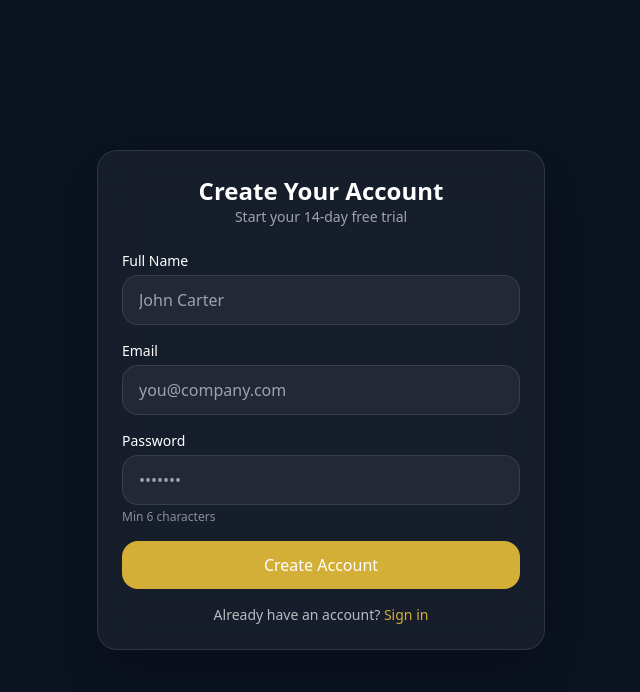
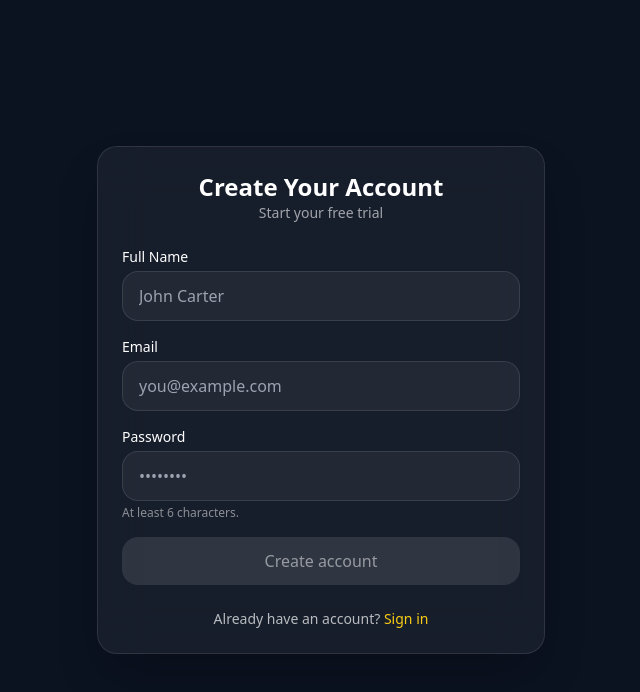
Before and after one commit to DevFarhanCoder/CardSync-Frontend, a React (Vite) app: page /signup in a window 1280 px wide. Shown: the top 692 px of the page, without its empty margins (319-959 px from the left). Built offline with nearby package versions, Linux system fonts and the light colour scheme.

Commit message:
Update SignUp.tsx

```diff
--- a/src/pages/auth/SignUp.tsx
+++ b/src/pages/auth/SignUp.tsx
@@ -1,8 +1,14 @@
-// src/pages/SignUp.tsx
-import React, { useState } from "react";
+// src/pages/auth/SignUp.tsx
+import React, { useState, useMemo } from "react";
 import { Link, useNavigate } from "react-router-dom";
 
-const API = import.meta.env.VITE_API_BASE_URL;
+/* -------- API base: use VITE_API_BASE_URL if set, else relative (for Vercel rewrite) -------- */
+const RAW = (import.meta as any)?.env?.VITE_API_BASE_URL as string | undefined;
+const BASE = (RAW ?? "").replace(/\/$/, "");
+const apiUrl = (path: string) => {
+  const p = path.startsWith("/") ? path : `/${path}`;
+  return BASE ? `${BASE}${p}` : p;
+};
 
 export default function SignUp() {
   const navigate = useNavigate();
@@ -12,37 +18,44 @@ export default function SignUp() {
   const [loading, setLoading] = useState(false);
   const [err, setErr] = useState<string | null>(null);
 
+  const canSubmit = useMemo(
+    () => name.trim().length > 1 && /\S+@\S+\.\S+/.test(email) && password.length >= 6 && !loading,
+    [name, email, password, loading]
+  );
+
   async function handleSubmit(e: React.FormEvent) {
     e.preventDefault();
+    if (!canSubmit) return;
+
     setErr(null);
-
-    // basic client validation
-    if (!name.trim() || !email.trim() || password.length < 6) {
-      setErr("Please fill all fields (password ≥ 6 chars).");
-      return;
-    }
+    setLoading(true);
 
     try {
-      setLoading(true);
-      const res = await fetch(`${API}/v1/auth/register`, {
+      const res = await fetch(apiUrl("/api/auth/signup"), {
         method: "POST",
         headers: { "Content-Type": "application/json" },
         body: JSON.stringify({ name, email, password }),
       });
 
-      const data = await res.json();
+      const ct = res.headers.get("content-type") || "";
+      const data = ct.includes("application/json") ? await res.json() : {};
+
       if (!res.ok) {
-        setErr(data?.error || "Registration failed");
+        const msg =
+          (data as any)?.message ||
+          (data as any)?.error ||
+          (res.status === 409 ? "Email already in use" : `Error ${res.status}`);
+        setErr(msg);
         return;
       }
 
-      // Save token & minimal user
-      localStorage.setItem("token", data.token);
-      localStorage.setItem("user", JSON.stringify(data.user));
+      // Save token & user (mirrors SignIn)
+      const token = (data as any)?.token as string | undefined;
+      if (token) localStorage.setItem("token", token);
+      if ((data as any)?.user) localStorage.setItem("user", JSON.stringify((data as any).user));
 
-      // Go to dashboard (or onboarding)
-      navigate("/dashboard", { replace: true });
-    } catch (e: any) {
+      navigate("/dashboard/cards", { replace: true });
+    } catch (_e) {
       setErr("Network error. Please try again.");
     } finally {
       setLoading(false);
@@ -54,7 +67,7 @@ export default function SignUp() {
       <div className="w-full max-w-md rounded-2xl border border-white/10 bg-white/5 backdrop-blur-xl p-6 shadow-2xl">
         <div className="text-center mb-6">
           <h1 className="text-2xl font-semibold">Create Your Account</h1>
-          <p className="text-white/60 text-sm">Start your 14-day free trial</p>
+          <p className="text-white/60 text-sm">Start your free trial</p>
         </div>
 
         <form onSubmit={handleSubmit} className="space-y-4">
@@ -65,7 +78,7 @@ export default function SignUp() {
               placeholder="John Carter"
               value={name}
               onChange={(e) => setName(e.target.value)}
-              className="w-full rounded-xl bg-white/5 border border-white/10 px-4 py-3 outline-none focus:border-white/30"
+              className="w-full rounded-xl bg-white/5 border border-white/10 px-4 py-3 outline-none focus:border-yellow-400/50"
             />
           </div>
 
@@ -73,10 +86,10 @@ export default function SignUp() {
             <label className="block text-sm mb-1">Email</label>
             <input
               type="email"
-              placeholder="you@company.com"
+              placeholder="you@example.com"
               value={email}
               onChange={(e) => setEmail(e.target.value)}
-              className="w-full rounded-xl bg-white/5 border border-white/10 px-4 py-3 outline-none focus:border-white/30"
+              className="w-full rounded-xl bg-white/5 border border-white/10 px-4 py-3 outline-none focus:border-yellow-400/50"
             />
           </div>
 
@@ -84,32 +97,35 @@ export default function SignUp() {
             <label className="block text-sm mb-1">Password</label>
             <input
               type="password"
-              placeholder="•••••••"
+              placeholder="••••••••"
               value={password}
               onChange={(e) => setPassword(e.target.value)}
-              className="w-full rounded-xl bg-white/5 border border-white/10 px-4 py-3 outline-none focus:border-white/30"
+              className="w-full rounded-xl bg-white/5 border border-white/10 px-4 py-3 outline-none focus:border-yellow-400/50"
             />
-            <p className="text-xs text-white/50 mt-1">Min 6 characters</p>
+            <p className="mt-1 text-xs text-white/50">At least 6 characters.</p>
           </div>
 
           {err && (
-            <div className="text-sm text-red-400 bg-red-400/10 border border-red-400/30 rounded-lg px-3 py-2">
+            <div className="rounded-xl border border-red-500/40 bg-red-500/10 px-3 py-2 text-sm text-red-300">
               {err}
             </div>
           )}
 
           <button
             type="submit"
-            disabled={loading}
-            className="w-full rounded-xl px-4 py-3 font-medium bg-[#D4AF37] hover:bg-[#c9a330] disabled:opacity-60 disabled:cursor-not-allowed transition"
+            disabled={!canSubmit}
+            className={`w-full rounded-xl px-4 py-3 font-medium transition
+              ${canSubmit
+                ? "bg-yellow-500 text-black hover:bg-yellow-600 focus:ring-2 focus:ring-yellow-500/30"
+                : "bg-white/10 text-white/50 cursor-not-allowed"}`}
           >
-            {loading ? "Creating..." : "Create Account"}
+            {loading ? "Creating account…" : "Create account"}
           </button>
         </form>
 
-        <p className="mt-4 text-center text-sm text-white/70">
+        <p className="mt-6 text-center text-sm text-white/70">
           Already have an account?{" "}
-          <Link to="/signin" className="text-[#D4AF37] hover:underline">
+          <Link to="/signin" className="text-yellow-400 hover:text-yellow-300">
             Sign in
           </Link>
         </p>
```
